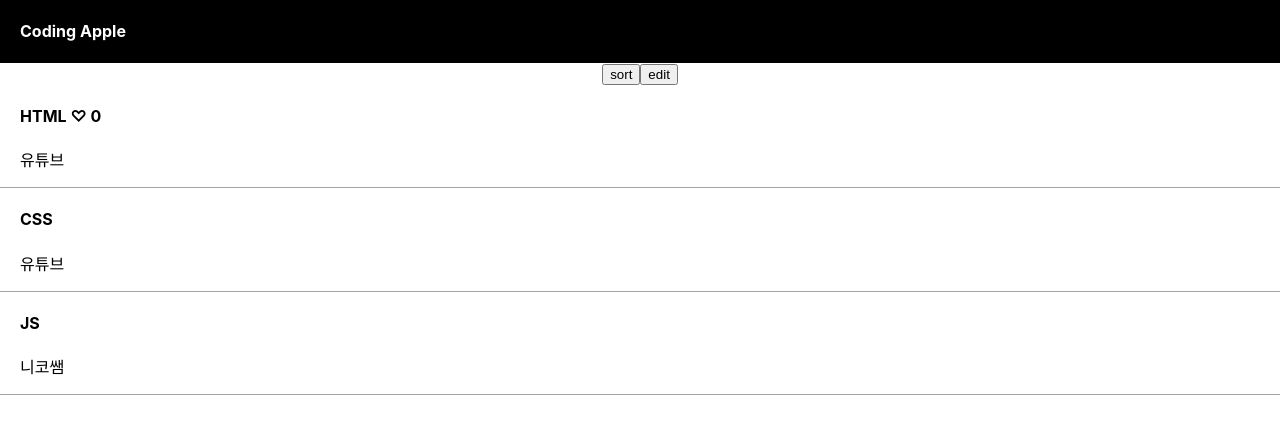
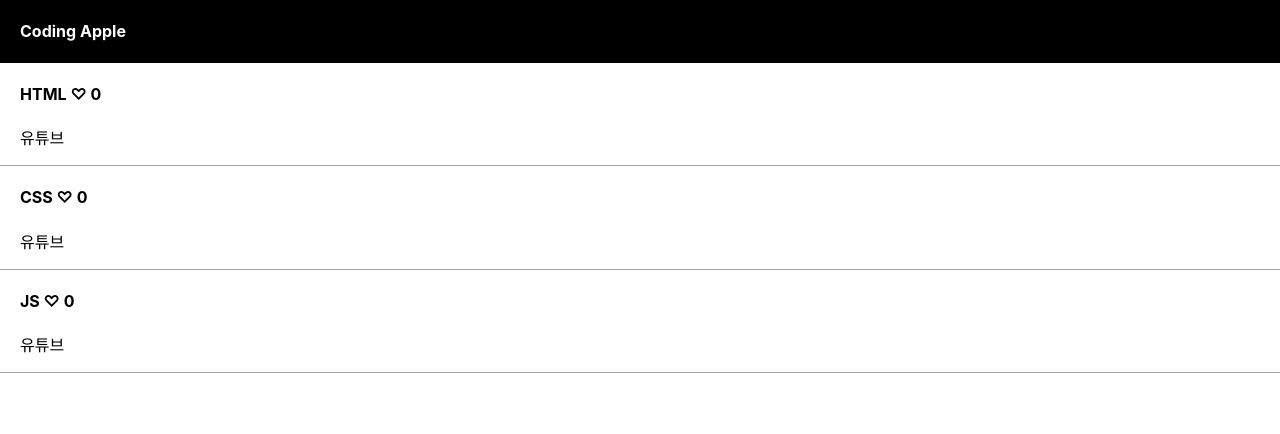
Before and after one commit to kimkmin06/React, a React (Create React App) app in the folder blog/: page / in a window 1280 px wide. Shown: the top 434 px of the page. Built offline with nearby package versions, Linux system fonts and the light colour scheme.

Commit message:
map 함수

```diff
--- a/blog/src/App.js
+++ b/blog/src/App.js
@@ -5,12 +5,12 @@ import { useState } from 'react';
 function App() {
 
   let [title, setTitle] = useState(['HTML', 'CSS', 'JS']);
-  let [good, setGood] = useState(0);
-  let [modal, setModal] = useState(false);
+  let [good, setGood] = useState([0, 0, 0]);
+  // let [modal, setModal] = useState(false);
 
-  function clickHeart() {
-    setGood(good += 1);
-  };
+  // function clickHeart() {
+  //   setGood(good += 1);
+  // };
 
   return (
     <div className="App">
@@ -18,17 +18,13 @@ function App() {
         <h4>Coding Apple</h4>
       </div>
 
-      <button onClick={() => {
-        //가나다순 정렬 코드
-      }}>sort</button>
-
-      <button onClick={() => {
+      {/* <button onClick={() => {
         let copyTitle = [...title];
         copyTitle[0] = 'REACT';
         setTitle(copyTitle);
-      }}>edit</button>
+      }}>edit</button> */}
 
-      <div className="list">
+      {/* <div className="list">
         <h4>{title[0]} <span onClick={clickHeart}>♡</span> {good} </h4>
         <p>유튜브</p>
       </div>
@@ -39,11 +35,28 @@ function App() {
       <div className='list'>
         <h4 onClick={() => { setModal(!modal) }}>{title[2]}</h4>
         <p>니코쌤</p>
-      </div>
+      </div> */}
 
       {
+        title.map((a, i) => {
+          return (
+            <div className='list'>
+              <h4>{ title[i] }
+                <span onClick={() => {
+                  let copyGood = [...good];
+                  copyGood[i] += 1;
+                  setGood(copyGood);
+                }}> ♡</span> {good[i]}
+              </h4>
+              <p>유튜브</p>
+            </div>
+          );
+        })
+      }
+
+      {/* {
         modal ? <Modal></Modal> : null
-      }
+      } */}
 
     </div>
   );
```
